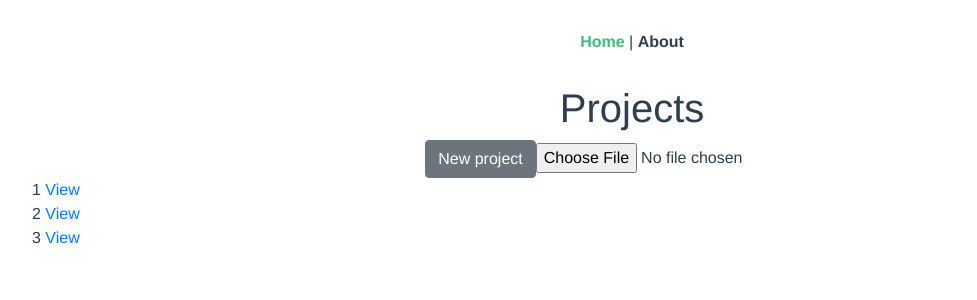
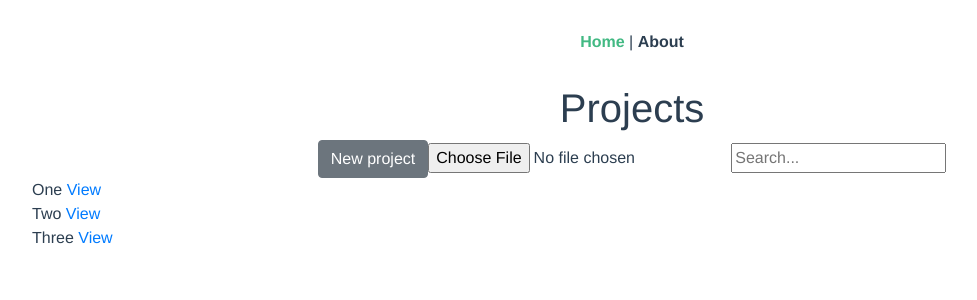
Before and after one commit to ValeriaAhmetzhanova/ke-test, a Vue app: page / in a window 1280 px wide. Shown: the top 300 px of the page, without its empty margins (8-985 px from the left). Built offline with nearby package versions, Linux system fonts and the light colour scheme; what vue-blob-json-csv would draw is missing.

Commit message:
search projects

```diff
--- a/src/components/ProjectItem.vue
+++ b/src/components/ProjectItem.vue
@@ -1,6 +1,6 @@
 <template>
     <li>
-        {{ id }}
+        {{ title }}
         <router-link :to="{name: 'board', params: {id: id}}">
             View
         </router-link>
@@ -9,10 +9,6 @@
 
 <script>
     export default {
-        props: {
-            id: {
-                required: true
-            }
-        }
+        props: ['id', 'title']
     }
 </script>
--- a/src/components/ProjectList.vue
+++ b/src/components/ProjectList.vue
@@ -2,8 +2,9 @@
     <div>
         <ul>
             <ProjectItem
-                    v-for="projectItem in allProjects"
+                    v-for="projectItem in projects"
                     v-bind:id="projectItem.id"
+                    v-bind:title="projectItem.title"
             />
         </ul>
     </div>
@@ -16,7 +17,8 @@
         computed: mapGetters(["allProjects"]),
         components: {
             ProjectItem
-        }
+        },
+        props: ['projects'],
     }
 </script>
 
--- a/src/store/modules/projects.js
+++ b/src/store/modules/projects.js
@@ -21,7 +21,8 @@ export default {
                   {id: 32, title: "Todo 8", status: "in progress", tasks: []},
                   {id: 33, title: "Todo 9", status: "done", tasks: []},
                 ]},
-            ]
+        ],
+        search: ''
     },
     mutations: {
         updateProjects(state, projects) {
@@ -29,6 +30,9 @@ export default {
         },
         createProject(state, newProject) {
             state.projects.push(newProject);
+        },
+        updateSearch(state, newSearch) {
+            state.search = newSearch
         }
     },
     actions: {
@@ -46,6 +50,9 @@ export default {
         },
         getProjectById: (state) => (projectId) => {
             return state.projects.find(project => project.id == projectId)
+        },
+        getSearch(state){
+            return state.search
         }
     },
 }
--- a/src/views/Home.vue
+++ b/src/views/Home.vue
@@ -3,7 +3,8 @@
     <h1>Projects</h1>
     <b-button v-b-modal.modal-prevent-closing>New project</b-button>
     <input type="file" id="file" ref="file" v-on:change="handleFileUpload()"/>
-    <ProjectList v-bind:projects="allProjects"/>
+    <input type="text" v-model="search" @keyup="filterProjects" placeholder="Search..."/>
+    <ProjectList v-bind:projects="projects"/>
 
     <b-modal
             id="modal-prevent-closing"
@@ -37,9 +38,12 @@ import ProjectList from '@/components/ProjectList'
 
 export default {
   name: 'Home',
-  computed: mapGetters(["allProjects"]),
-  async mounted() {
-
+  computed: mapGetters(["allProjects", "getSearch"]),
+  mounted() {
+    this.search = this.getSearch;
+    this.projects = this.allProjects.filter(project => {
+      return project.title.toLowerCase().includes(this.search.toLowerCase())
+    })
   },
   components: {
     ProjectList
@@ -47,12 +51,14 @@ export default {
   data() {
     return {
       title: "",
+      search: "",
       uploadedProject: [],
+      projects: [],
     }
   },
   methods: {
     ...mapActions(['fetchProjects']),
-    ...mapMutations(['createProject']),
+    ...mapMutations(['createProject', 'updateSearch']),
     resetModal() {
       this.title = ""
     },
@@ -70,7 +76,7 @@ export default {
         fr.onload = e => {
           let result = JSON.parse(e.target.result);
           this.uploadedProject = result;
-          let idArray = this.allProjects.map(element => element.id);
+          let idArray = this.projects.map(element => element.id);
           if (idArray.includes(result.id)) {
             alert("This project id already loaded");
           } else if (this.uploadedProject.id && this.uploadedProject.title && this.uploadedProject.tasks) {
@@ -87,6 +93,12 @@ export default {
       } else {
         alert("Wrong file format");
       }
+    },
+    filterProjects() {
+      this.updateSearch(this.search);
+      this.projects = this.allProjects.filter(project => {
+        return project.title.toLowerCase().includes(this.search.toLowerCase())
+      })
     }
   }
 }
```
